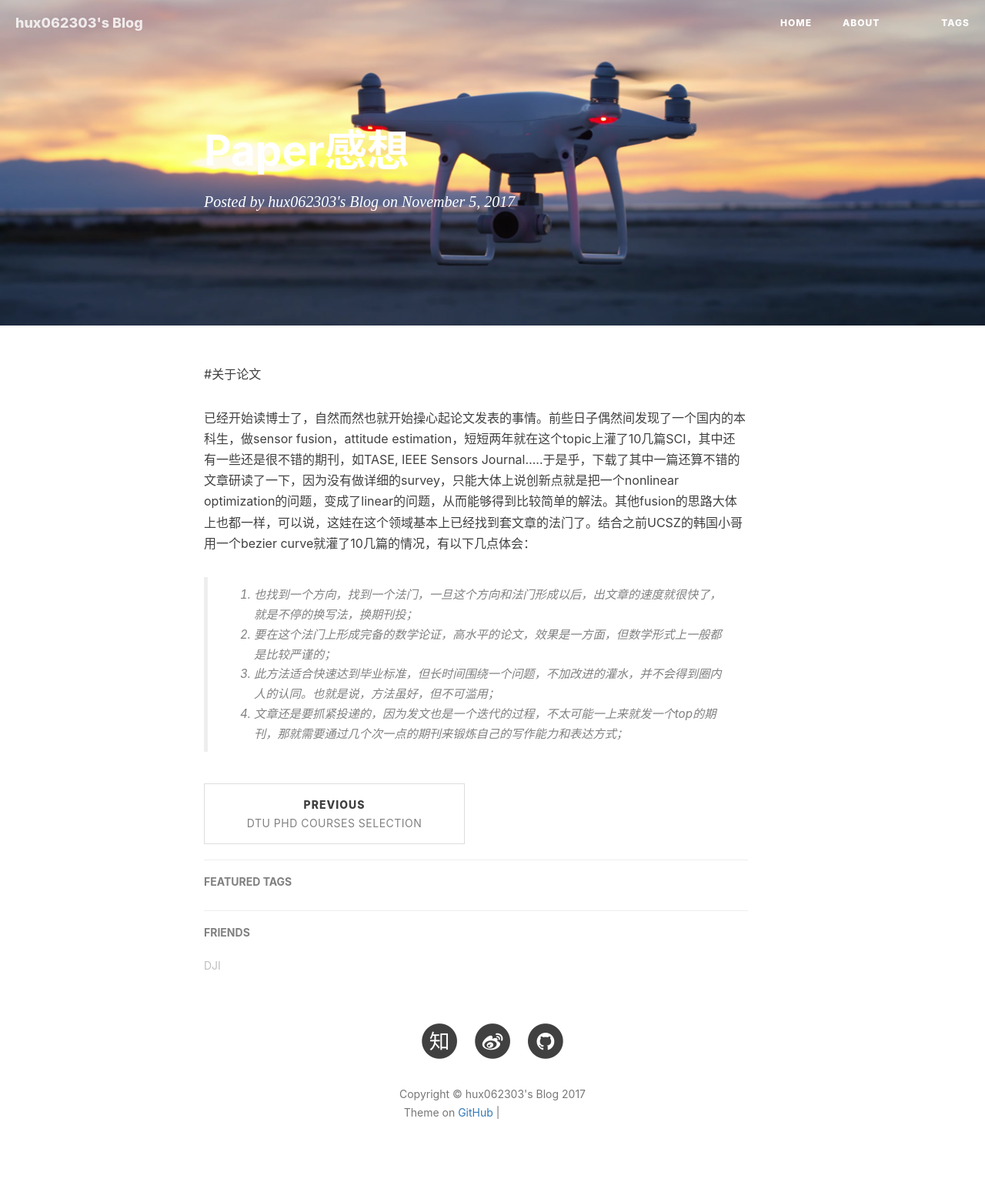
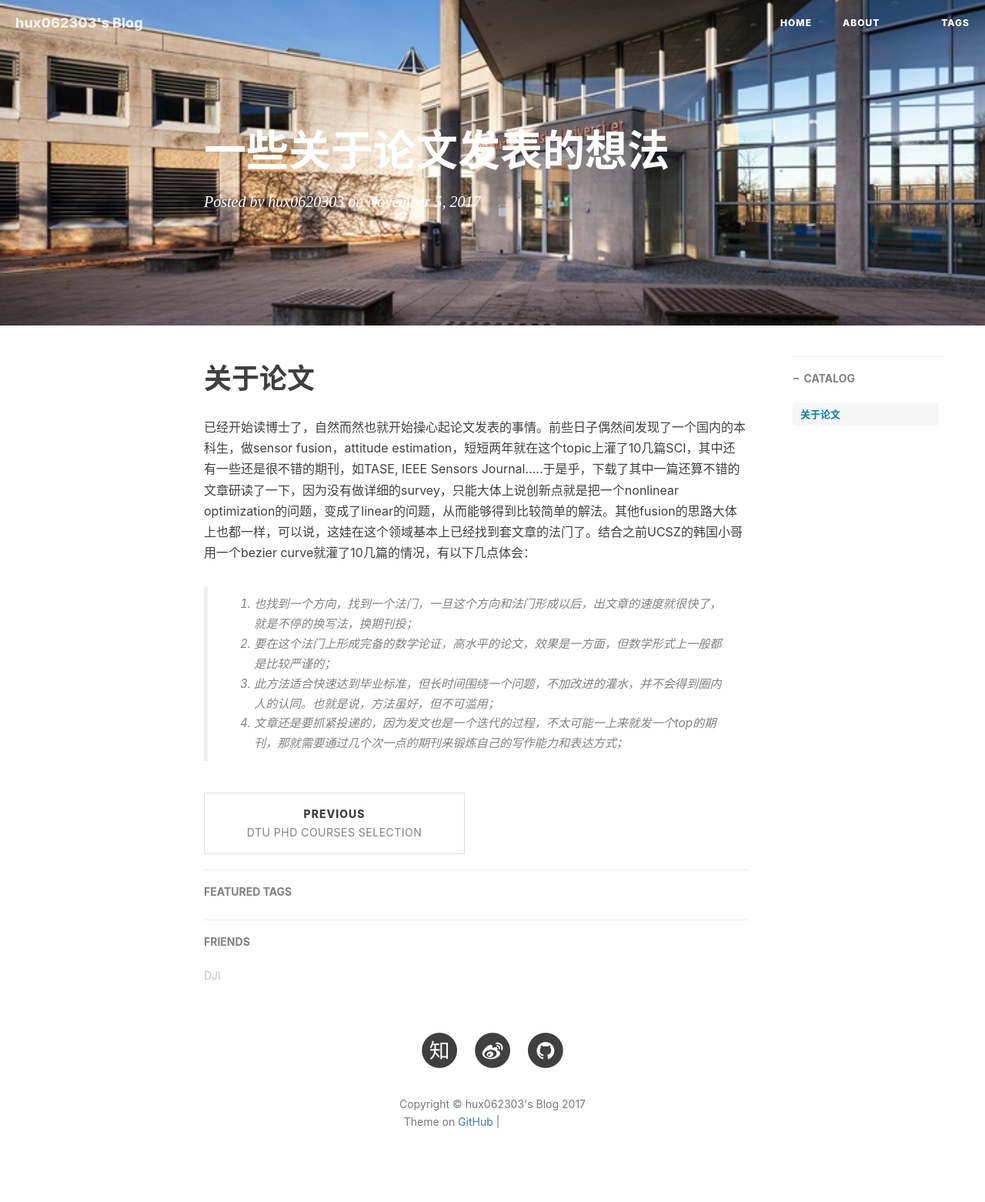
Before and after one commit to hux062303/hux062303.github.io, a Jekyll site: the page built from _posts/2017-11-5-paper感想.md, in a window 1280 px wide. Shown: the whole page at 77% size. Built offline with Jekyll 4.4.1, drawn with Linux system fonts in a browser that asks for light colours; nearby versions of some CDN libraries; our own code applies the rules of GitHub Pages for plain Markdown files; comment, search, counter and statistics services are not loaded; grey boxes are pictures that could not be loaded.

Commit message:
add header

```diff
--- a/_posts/2017-11-5-paper感想.md
+++ b/_posts/2017-11-5-paper感想.md
@@ -1,4 +1,16 @@
-#关于论文
+---
+layout:     post
+title:      一些关于论文发表的想法
+subtitle:
+date:       2017-11-05
+address:    DTU, Lyngby
+author:     hux0620303
+header-img: img/post-Thomas-DTU-Ballerup-Campus-exterioer_Tryk-600dpi_28.jpg
+catalog: true
+tags:
+---
+
+# 关于论文
 
 已经开始读博士了，自然而然也就开始操心起论文发表的事情。前些日子偶然间发现了一个国内的本科生，做sensor fusion，attitude estimation，短短两年就在这个topic上灌了10几篇SCI，其中还有一些还是很不错的期刊，如TASE, IEEE Sensors Journal.....于是乎，下载了其中一篇还算不错的文章研读了一下，因为没有做详细的survey，只能大体上说创新点就是把一个nonlinear optimization的问题，变成了linear的问题，从而能够得到比较简单的解法。其他fusion的思路大体上也都一样，可以说，这娃在这个领域基本上已经找到套文章的法门了。结合之前UCSZ的韩国小哥用一个bezier curve就灌了10几篇的情况，有以下几点体会：
 >1. 也找到一个方向，找到一个法门，一旦这个方向和法门形成以后，出文章的速度就很快了，就是不停的换写法，换期刊投；
```
